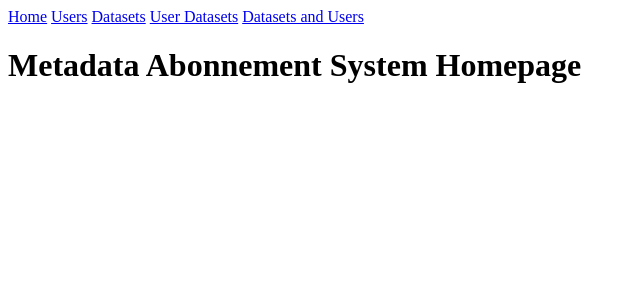
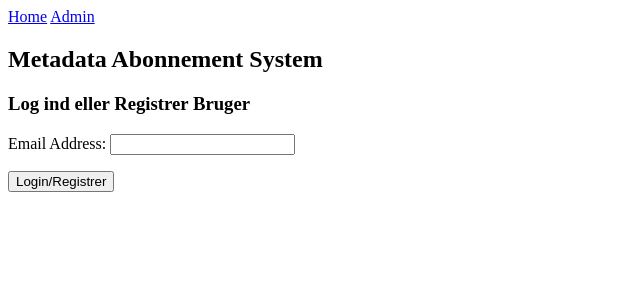
Before and after one commit to SkibstedN/MetaDataAbonnementSYstem, a Django app: page /homepage/ in a window 1280 px wide. Shown: the top 300 px of the page, without its empty margins (0-640 px from the left). Run offline with Django 4.2, Linux system fonts and the light colour scheme.

Commit message:
front end

```diff
--- a/mysite/metaSubscribe/forms.py
+++ b/mysite/metaSubscribe/forms.py
@@ -14,7 +14,16 @@ class UserLoginForm(forms.Form):
         return email
 
 class RegisterDatasetForm(forms.ModelForm):
-    description = forms.CharField(widget=forms.Textarea(attrs={'rows':3, 'cols':15}))
+    description = forms.CharField(
+        label="Beskriv anvendelse af Datasæt",
+        widget=forms.Textarea(attrs={
+            'rows':3,
+             'cols':15,
+             'required': 'required',
+             'oninvalid': "this.setCustomValidity('Dette felt skal udfyldes.')",
+             'oninput': "this.setCustomValidity('')"
+             })
+    )
     dataset = forms.ModelChoiceField(queryset=Dataset.objects.all())
 
     class Meta:
--- a/mysite/metaSubscribe/templates/base.html
+++ b/mysite/metaSubscribe/templates/base.html
@@ -9,10 +9,11 @@
 
 <nav>
     <a href="{% url 'home_page' %}">Home</a>
-    <a href="{% url 'users_view' %}">Users</a>
+    <!-- <a href="{% url 'users_view' %}">Users</a>
     <a href="{% url 'datasets_view' %}">Datasets</a>
     <a href="{% url 'user_datasets_view' %}">User Datasets</a>
-    <a href="{% url 'dataset_users_view' %}">Datasets and Users</a>
+    <a href="{% url 'dataset_users_view' %}">Datasets and Users</a> -->
+    <a href="{% url 'admin_page' %}">Admin</a>
 
 </nav>
 
--- a/mysite/metaSubscribe/templates/dataset_users.html
+++ b/mysite/metaSubscribe/templates/dataset_users.html
@@ -1,7 +1,7 @@
 {% extends "base.html" %}
 
 {% block content %}
-<h2>Datasets and their Users</h2>
+<h2>Datasæt : Registrerede Brugere.</h2>
 
 <ul>
     {% for dataset in datasets %}
--- a/mysite/metaSubscribe/templates/homepage.html
+++ b/mysite/metaSubscribe/templates/homepage.html
@@ -1,5 +1,11 @@
 {% extends "base.html" %}
 
 {% block content %}
-<h1>Metadata Abonnement System Homepage</h1>
+<h2>Metadata Abonnement System</h2>
+<h3>Log ind eller Registrer Bruger</h3>
+<form method="post">
+    {% csrf_token %}
+    {{ form.as_p }}
+    <button type="submit">Login/Registrer</button>
+</form>
 {% endblock %}
--- a/mysite/metaSubscribe/templates/user_datasets.html
+++ b/mysite/metaSubscribe/templates/user_datasets.html
@@ -1,7 +1,7 @@
 {% extends "base.html" %}
 
 {% block content %}
-<h1>Users and Their Datasets</h1>
+<h1>Brugere : registrerede datasæt.</h1>
 <ul>
 {% for user in users %}
     <li>
--- a/mysite/metaSubscribe/urls.py
+++ b/mysite/metaSubscribe/urls.py
@@ -10,5 +10,6 @@ urlpatterns = [
     path('login/', views.login_view, name='login_view'),
     path('personal/', views.personal_page_view, name='personal_page_view'),
     path('logout/', views.logout_view, name='logout_view'),
+    path('admin_page/', views.admin_page_view, name='admin_page'),
 
 ]
--- a/mysite/metaSubscribe/views.py
+++ b/mysite/metaSubscribe/views.py
@@ -5,10 +5,15 @@ from .models import Dataset
 from .models import CustomUser
 from .forms import RegisterDatasetForm
 
+def admin_page_view(request):
+    return render(request, 'admin_page.html')
+
+
 def logout_view(request):
-    if 'user_id' in request.session:
-        del request.session['user_id']
-    return redirect('login_view')
+    # Clear out the entire session
+    request.session.flush()
+    return redirect('home_page')
+
 
 def login_view(request):
     if request.method == "POST":
@@ -30,14 +35,23 @@ def login_view(request):
     return render(request, 'login.html', {'form': form})
 
 
+from django.shortcuts import render, redirect
+
 def personal_page_view(request):
     user_id = request.session.get('user_id')
     if not user_id:
         return redirect('login_view') # Redirect to login if not logged in
 
     user = CustomUser.objects.get(USERID=user_id)
-    datasets = Dataset.objects.all()
 
+    # Handle the dataset removal
+    if 'remove_dataset_id' in request.POST:
+        dataset_id = request.POST['remove_dataset_id']
+        dataset = Dataset.objects.get(pk=dataset_id)
+        user.datasets.remove(dataset)
+        return redirect('personal_page_view')
+
+    # Handle dataset registration
     if request.method == "POST":
         form = RegisterDatasetForm(request.POST)
         if form.is_valid():
@@ -51,7 +65,6 @@ def personal_page_view(request):
             user.datasets.add(*selected_datasets)
 
             return redirect('personal_page_view')
-
     else:
         form = RegisterDatasetForm()
 
@@ -59,7 +72,6 @@ def personal_page_view(request):
 
     context = {
         'user': user,
-        'datasets': datasets,
         'form': form,
         'user_datasets': user_datasets,
     }
@@ -68,9 +80,13 @@ def personal_page_view(request):
 
 
 
+
 def dataset_users_view(request):
-    datasets = Dataset.objects.all().prefetch_related('users')
-    return render(request, 'dataset_users.html', {'datasets': datasets})
+    # Filter out datasets without users
+    datasets_with_users = Dataset.objects.filter(users__isnull=False).distinct().prefetch_related('users')
+
+    return render(request, 'dataset_users.html', {'datasets': datasets_with_users})
+
 
 def user_datasets_view(request):
     users = CustomUser.objects.prefetch_related('datasets').all()
@@ -86,5 +102,25 @@ def datasets_view(request):
     return render(request, 'datasets.html', {'datasets': datasets})
 
 def home_page(request):
-    return render(request, 'homepage.html')
+    if 'user_id' in request.session:
+        return redirect('personal_page_view')  # If the user is already logged in, redirect to personal page
+
+    if request.method == "POST":
+        form = UserLoginForm(request.POST)
+        if form.is_valid():
+            email = form.cleaned_data.get('email')
+            user = CustomUser.objects.filter(EMAIL=email).first()
+
+            # If the user doesn't exist, create them
+            if not user:
+                user = CustomUser.objects.create(EMAIL=email)
+
+            # Set user id in session to indicate they're logged in
+            request.session['user_id'] = user.USERID
+            return redirect('personal_page_view') # Redirect to personal page
+    else:
+        form = UserLoginForm()
+
+    return render(request, 'homepage.html', {'form': form})
+
     # return HttpResponse("Hello human, I am the messenger and this is the homepage!")
```
Also changed, not shown: mysite/metaSubscribe/templates/admin_page.html (added, +12 -0 lines), mysite/metaSubscribe/templates/personal_page.html (+18 -12 lines).
